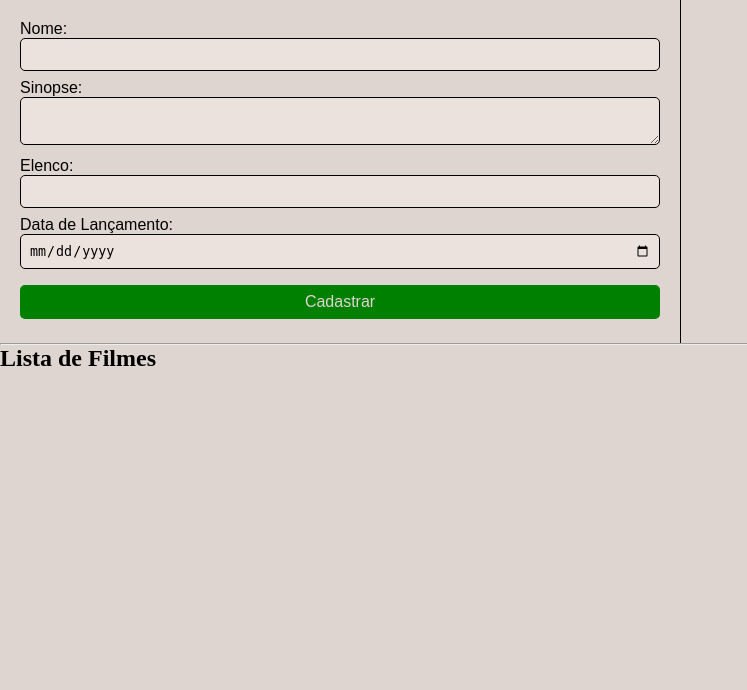
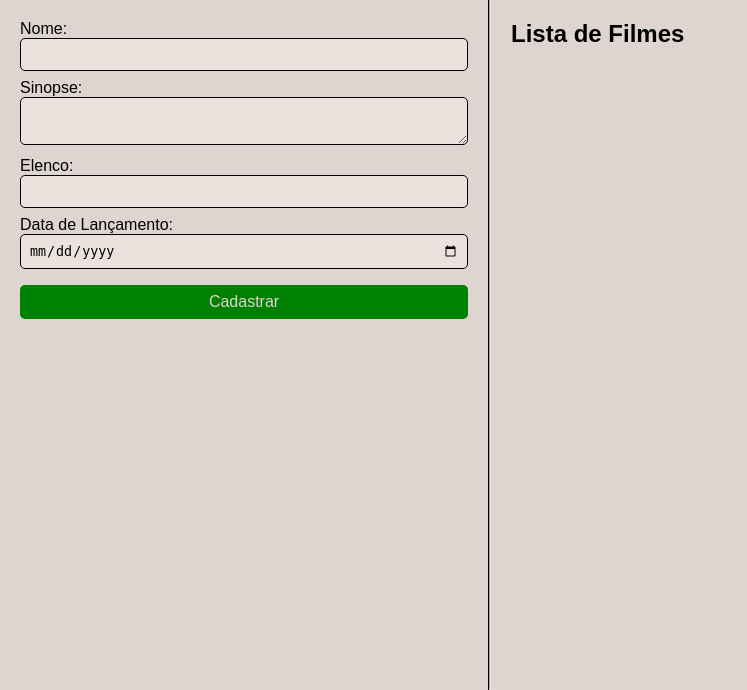
Before and after one commit to bbleoon/atividade-1-flask-crud-nomealuno, a Flask app: page / in a window 1280 px wide. Shown: the part 150-840 px from the top of the page, without its empty margins (0-747 px from the left). Before the commit the page ends 516 px from the top, so only its background shows below. Run offline with Flask 3, Linux system fonts and the light colour scheme.

Commit message:
Finalização do CSS

```diff
--- a/static/beautiful.css
+++ b/static/beautiful.css
@@ -5,6 +5,11 @@
 
 body {
     background-color: rgb(223, 213, 208);
+}
+
+.container {
+    display: flex;
+    width: 100%;
 }
 
 .header {
@@ -23,12 +28,13 @@
 
 form {
     margin-top: auto;
-    width: 50%;
+    width: 35%;
     height: 100%;
     font-family: Arial, Helvetica, sans-serif;
     background: rgb(223, 213, 208);
     padding: 20px;
-    border-right: 1px solid #000000;
+    border-right: 1px solid black;
+    min-height: calc(100vh - 150px);
 
     display: flex;
     align-content: flex-start;
@@ -73,3 +79,30 @@
     background-color: darkgreen;
     cursor: pointer;
 }
+
+#lista {
+    width: 50%;
+    padding: 20px;
+    font-family: Arial, Helvetica, sans-serif;
+}
+
+#lista h2 {
+    margin-bottom: 15px;
+}
+
+#lista ul li {
+    margin-bottom: 10px;
+}
+
+#lista ul {
+    list-style: none;
+    padding: 0;
+}
+
+#lista ul li {
+    background-color: rgb(235, 226, 221);
+    padding: 10px;
+    margin-bottom: 10px;
+    border-radius: 5px;
+    border-left: 5px solid rgb(56, 21, 0);
+}
--- a/templates/index.html
+++ b/templates/index.html
@@ -12,7 +12,7 @@
             CADASTRO DE FILMES
         </h1>
     </div>
-
+    <div class="container">
           <form method="post" action="/cadastro">
         <label for="nome">Nome:
             <input class="caixa" type="text" name="nome" id="nome" required>
@@ -31,6 +31,7 @@
     </form>
     <hr>
 
+    <div id="lista">
         <h2>Lista de Filmes</h2>
 
         <ul>
@@ -43,5 +44,8 @@
                 </li>
             {% endfor %}
         </ul>
+    </div>
+    </div>
+
 </body>
 </html>
```
Lines whose indentation alone changed are shown as unchanged.
